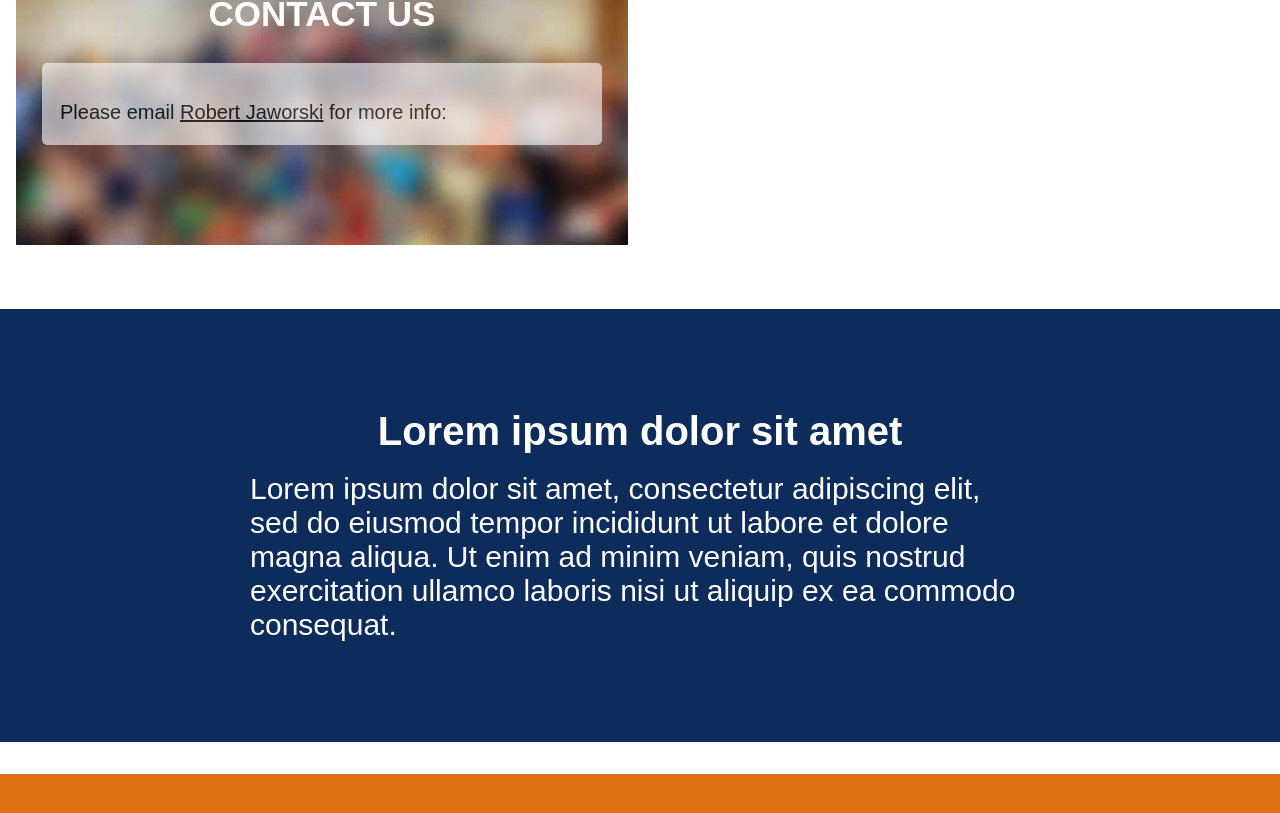
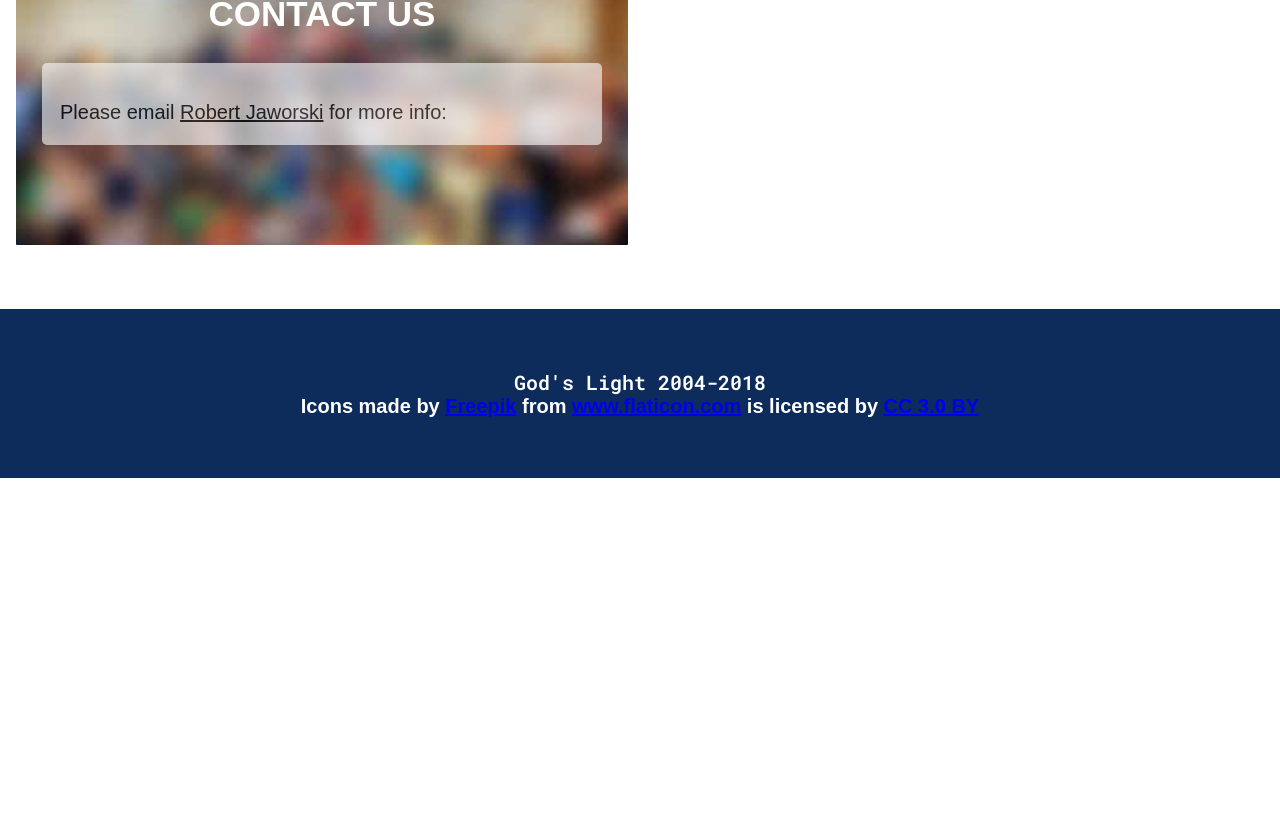
Before and after one commit to dmoralestech/gods-light, a React (Create React App) app: page / in a window 1280 px wide. Shown: the part 3819-4632 px from the top of the page. After the commit the page ends 4297 px from the top, so only its background shows below. Built offline with nearby package versions, Linux system fonts and the light colour scheme; a web font is replaced by a local one.

Commit message:
refactoring SectionRow

```diff
--- a/src/App.js
+++ b/src/App.js
@@ -162,13 +162,8 @@ const Main = () => (
       </header>
     </div>
 
-    <div className="section-row">
-      <div className="section-title">God's Light is a community of disciples
-      </div>
-      <div className="section-text">We have made our commitment to God and each other. We gather together to share
-        our faith and fellowship allowing the Light of our Lord to shine brightly in us and in the way we live.
-      </div>
-    </div>
+    <SectionRow title="God's Light is a community of disciples"
+    text="We have made our commitment to God and each other. We gather together to share our faith and fellowship allowing the Light of our Lord to shine brightly in us and in the way we live." />
 
     <div className="wrapper">
       <header className="panel3">
@@ -190,13 +185,7 @@ const Main = () => (
       </header>
     </div>
 
-    <div className="section-row">
-      <div className="section-title">
-        Come! You are welcome to join us
-      </div>
-      <div className="section-text">We meet twice a month, 1st and 3rd Sunday of the week. Hope to see you there!
-      </div>
-    </div>
+    <SectionRow title="Come! You are welcome to join us" text="We meet twice a month, 1st and 3rd Sunday of the week. Hope to see you there!" />
 
     <div className="wrapper">
       <header className="panel1">
@@ -243,38 +232,38 @@ const Main = () => (
       </header>
     </div>
 
-    <div className="section-row" style={{backgroundColor: '#0D2C5B', color: 'white'}}>
-      <div className="section-title" style={{color: 'white'}}>
-        Lorem ipsum dolor sit amet
-      </div>
-      <div className="section-text" style={{color: 'white'}}>
-        Lorem ipsum dolor sit amet, consectetur adipiscing elit, sed do eiusmod tempor incididunt ut labore et dolore
-        magna aliqua.
-        Ut enim ad minim veniam, quis nostrud exercitation ullamco laboris nisi ut aliquip ex ea commodo consequat.
-      </div>
-    </div>
+    {/*<div className="section-row" style={{backgroundColor: '#0D2C5B', color: 'white'}}>*/}
+      {/*<div className="section-title" style={{color: 'white'}}>*/}
+        {/*Lorem ipsum dolor sit amet*/}
+      {/*</div>*/}
+      {/*<div className="section-text" style={{color: 'white'}}>*/}
+        {/*Lorem ipsum dolor sit amet, consectetur adipiscing elit, sed do eiusmod tempor incididunt ut labore et dolore*/}
+        {/*magna aliqua.*/}
+        {/*Ut enim ad minim veniam, quis nostrud exercitation ullamco laboris nisi ut aliquip ex ea commodo consequat.*/}
+      {/*</div>*/}
+    {/*</div>*/}
 
-    <div className="section-row" style={{backgroundColor: '#DC7012', color: 'white'}}>
-      <div className="section-title" style={{color: 'white'}}>
-        Lorem ipsum dolor sit amet
-      </div>
-      <div className="section-text" style={{color: 'white'}}>
-        Lorem ipsum dolor sit amet, consectetur adipiscing elit, sed do eiusmod tempor incididunt ut labore et dolore
-        magna aliqua.
-        Ut enim ad minim veniam, quis nostrud exercitation ullamco laboris nisi ut aliquip ex ea commodo consequat.
-      </div>
-    </div>
+    {/*<div className="section-row" style={{backgroundColor: '#DC7012', color: 'white'}}>*/}
+      {/*<div className="section-title" style={{color: 'white'}}>*/}
+        {/*Lorem ipsum dolor sit amet*/}
+      {/*</div>*/}
+      {/*<div className="section-text" style={{color: 'white'}}>*/}
+        {/*Lorem ipsum dolor sit amet, consectetur adipiscing elit, sed do eiusmod tempor incididunt ut labore et dolore*/}
+        {/*magna aliqua.*/}
+        {/*Ut enim ad minim veniam, quis nostrud exercitation ullamco laboris nisi ut aliquip ex ea commodo consequat.*/}
+      {/*</div>*/}
+    {/*</div>*/}
 
-    <div className="section-row" style={{backgroundColor: '#C72230', color: 'white'}}>
-      <div className="section-title" style={{color: 'white'}}>
-        Lorem ipsum dolor sit amet
-      </div>
-      <div className="section-text" style={{color: 'white'}}>
-        Lorem ipsum dolor sit amet, consectetur adipiscing elit, sed do eiusmod tempor incididunt ut labore et dolore
-        magna aliqua.
-        Ut enim ad minim veniam, quis nostrud exercitation ullamco laboris nisi ut aliquip ex ea commodo consequat.
-      </div>
-    </div>
+    {/*<div className="section-row" style={{backgroundColor: '#C72230', color: 'white'}}>*/}
+      {/*<div className="section-title" style={{color: 'white'}}>*/}
+        {/*Lorem ipsum dolor sit amet*/}
+      {/*</div>*/}
+      {/*<div className="section-text" style={{color: 'white'}}>*/}
+        {/*Lorem ipsum dolor sit amet, consectetur adipiscing elit, sed do eiusmod tempor incididunt ut labore et dolore*/}
+        {/*magna aliqua.*/}
+        {/*Ut enim ad minim veniam, quis nostrud exercitation ullamco laboris nisi ut aliquip ex ea commodo consequat.*/}
+      {/*</div>*/}
+    {/*</div>*/}
 
 
   </div>
```
